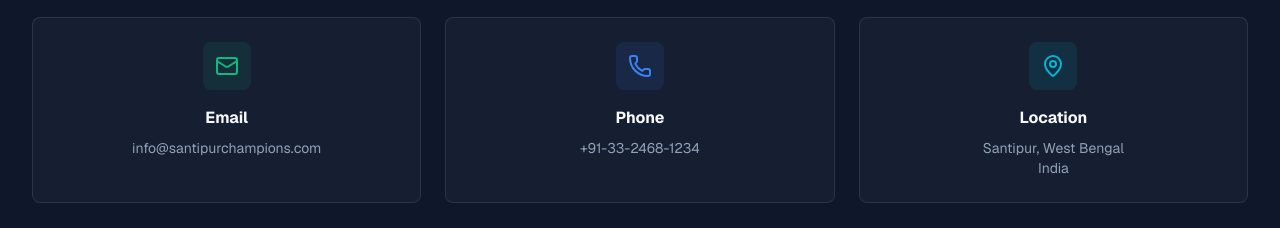
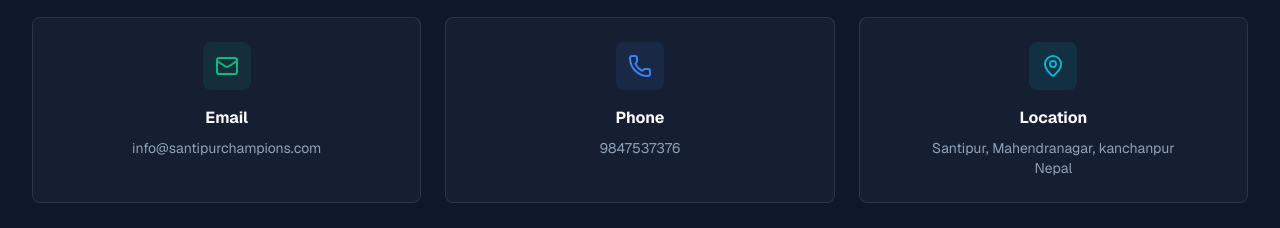
Before and after one commit to chetan-bist/Shantipur-League-, a Next.js app: page /about in a window 1280 px wide. Shown: the part 1260-1488 px from the top of the page. Built offline with nearby package versions, Linux system fonts and the light colour scheme.

Commit message:
update location and contact details

```diff
--- a/app/about/page.tsx
+++ b/app/about/page.tsx
@@ -115,10 +115,10 @@ export default function AboutPage() {
               </div>
               <h3 className="mb-2 font-bold text-slate-50">Phone</h3>
               <a
-                href="tel:+913324681234"
+                href="Phone:9847537376"
                 className="text-sm text-slate-400 hover:text-secondary transition-smooth"
               >
-                +91-33-2468-1234
+                9847537376
               </a>
             </div>
 
@@ -129,7 +129,7 @@ export default function AboutPage() {
               </div>
               <h3 className="mb-2 font-bold text-slate-50">Location</h3>
               <p className="text-sm text-slate-400">
-                Santipur, West Bengal<br />India
+                Santipur, Mahendranagar, kanchanpur<br />Nepal
               </p>
             </div>
           </div>
```
